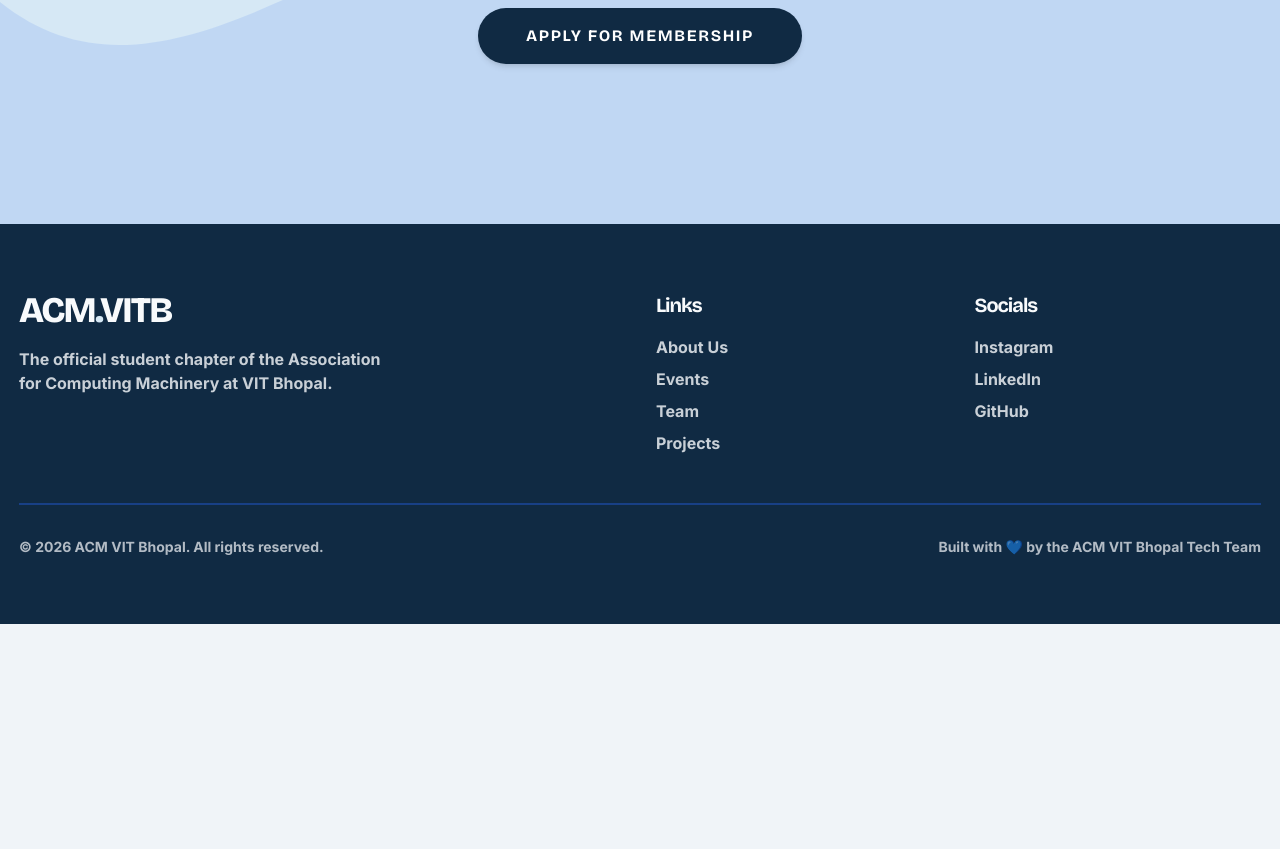
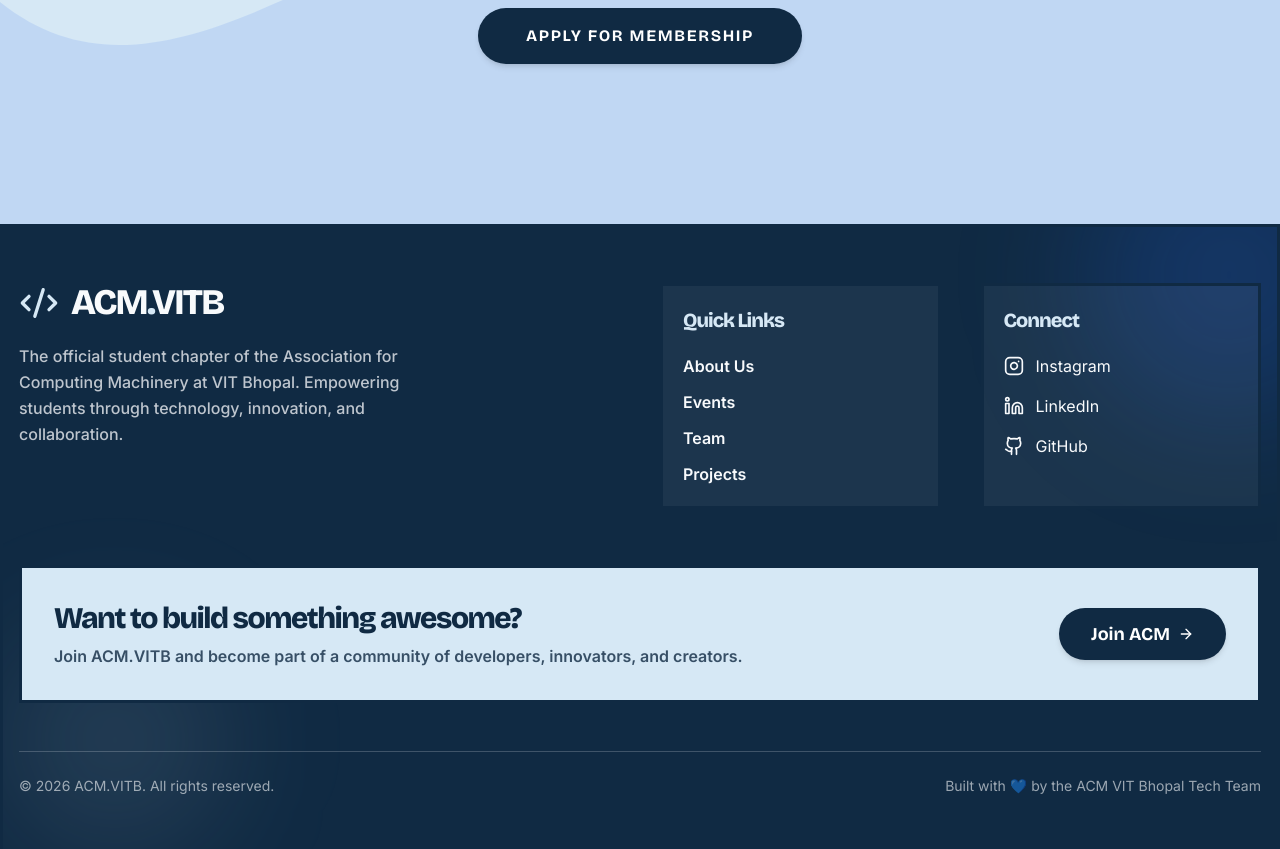
Before and after one commit to acm-vitbhopal/website, a Next.js app: page / in a window 1280 px wide. Shown: the part 5217-6066 px from the top of the page. Before the commit the page ends 5841 px from the top, so only its background shows below. Built offline with nearby package versions, Linux system fonts and the light colour scheme.

Commit message:
feat: Enhance Footer component structure and styling
Refactor Footer component layout and improve accessibility.

```diff
--- a/src/components/layout/Footer.jsx
+++ b/src/components/layout/Footer.jsx
@@ -1,43 +1,154 @@
 import Link from "next/link";
+import { Button } from "../ui/Button";
+import {
+  Instagram,
+  Linkedin,
+  Github,
+  Code2,
+  ArrowRight,
+} from "lucide-react";
 
 export function Footer() {
   const year = new Date().getFullYear();
 
   return (
-    <footer className="mt-auto brutal-border border-x-0 border-b-0 bg-brand-navy text-brand-off-white">
-      <div className="container mx-auto px-4 py-12 md:py-16">
-        <div className="grid grid-cols-1 md:grid-cols-4 gap-8">
+    <footer className="relative overflow-hidden mt-auto brutal-border border-x-0 border-b-0 bg-brand-navy text-brand-off-white">
+      <div className="absolute -top-24 -right-24 h-72 w-72 rounded-full bg-brand-blue/20 blur-3xl" />
+      <div className="absolute bottom-0 left-0 h-56 w-56 rounded-full bg-brand-light-blue/10 blur-3xl" />
+
+      <div className="relative container mx-auto px-4 py-14">
+
+        <div className="grid grid-cols-1 md:grid-cols-4 gap-10">
+
           <div className="md:col-span-2">
-            <Link href="/" className="font-space-grotesk text-4xl font-black tracking-tighter block mb-4">
-              ACM<span className="text-brand-light-blue">.</span>VITB
+            <Link
+              href="/"
+              className="flex items-center gap-3 font-space-grotesk text-4xl font-black tracking-tighter hover:text-brand-light-blue transition-colors"
+            >
+              <Code2 className="w-10 h-10 text-brand-light-blue" />
+              <span>
+                ACM<span className="text-brand-light-blue">.</span>VITB
+              </span>
             </Link>
-            <p className="font-bold max-w-sm text-brand-off-white/80">
-              The official student chapter of the Association for Computing Machinery at VIT Bhopal.
+
+            <p className="mt-5 max-w-md text-brand-off-white/75 leading-relaxed font-medium">
+              The official student chapter of the Association for Computing
+              Machinery at VIT Bhopal. Empowering students through technology,
+              innovation, and collaboration.
             </p>
           </div>
 
-          <div>
-            <h3 className="font-space-grotesk font-bold text-xl mb-4">Links</h3>
-            <ul className="space-y-2 font-bold">
-              <li><Link href="/about" className="hover:underline underline-offset-4 text-brand-off-white/80 hover:text-brand-light-blue">About Us</Link></li>
-              <li><Link href="/events" className="hover:underline underline-offset-4 text-brand-off-white/80 hover:text-brand-light-blue">Events</Link></li>
-              <li><Link href="/team" className="hover:underline underline-offset-4 text-brand-off-white/80 hover:text-brand-light-blue">Team</Link></li>
-              <li><Link href="/projects" className="hover:underline underline-offset-4 text-brand-off-white/80 hover:text-brand-light-blue">Projects</Link></li>
+
+          <div className="brutal-border bg-brand-off-white/5 p-5">
+            <h3 className="font-space-grotesk text-xl font-black mb-5 text-brand-light-blue">
+              Quick Links
+            </h3>
+
+            <ul className="space-y-3 font-semibold">
+              <li>
+                <Link
+                  href="/about"
+                  className="hover:text-brand-light-blue transition-colors"
+                >
+                  About Us
+                </Link>
+              </li>
+
+              <li>
+                <Link
+                  href="/events"
+                  className="hover:text-brand-light-blue transition-colors"
+                >
+                  Events
+                </Link>
+              </li>
+
+              <li>
+                <Link
+                  href="/team"
+                  className="hover:text-brand-light-blue transition-colors"
+                >
+                  Team
+                </Link>
+              </li>
+
+              <li>
+                <Link
+                  href="/projects"
+                  className="hover:text-brand-light-blue transition-colors"
+                >
+                  Projects
+                </Link>
+              </li>
             </ul>
           </div>
 
-          <div>
-            <h3 className="font-space-grotesk font-bold text-xl mb-4">Socials</h3>
-            <ul className="space-y-2 font-bold">
-              <li><a href="https://instagram.com/acmvitbhopal" target="_blank" rel="noopener noreferrer" className="hover:underline underline-offset-4 text-brand-off-white/80 hover:text-brand-light-blue">Instagram</a></li>
-              <li><a href="https://linkedin.com/company/acmvitbhopal" target="_blank" rel="noopener noreferrer" className="hover:underline underline-offset-4 text-brand-off-white/80 hover:text-brand-light-blue">LinkedIn</a></li>
-              <li><a href="https://github.com/acm-vitbhopal" target="_blank" rel="noopener noreferrer" className="hover:underline underline-offset-4 text-brand-off-white/80 hover:text-brand-light-blue">GitHub</a></li>
-            </ul>
+
+          <div className="brutal-border bg-brand-off-white/5 p-5">
+            <h3 className="font-space-grotesk text-xl font-black mb-5 text-brand-light-blue">
+              Connect
+            </h3>
+
+            <div className="flex flex-col gap-4">
+              <a
+                href="https://www.instagram.com/acm_vitb_official"
+                target="_blank"
+                rel="noopener noreferrer"
+                className="flex items-center gap-3 hover:text-brand-light-blue transition-colors"
+              >
+                <Instagram className="w-5 h-5" />
+                Instagram
+              </a>
+
+              <a
+                href="https://www.linkedin.com/company/acm-student-chapter-vitbhopal"
+                target="_blank"
+                rel="noopener noreferrer"
+                className="flex items-center gap-3 hover:text-brand-light-blue transition-colors"
+              >
+                <Linkedin className="w-5 h-5" />
+                LinkedIn
+              </a>
+
+              <a
+                href="https://github.com/acm-vitbhopal"
+                target="_blank"
+                rel="noopener noreferrer"
+                className="flex items-center gap-3 hover:text-brand-light-blue transition-colors"
+              >
+                <Github className="w-5 h-5" />
+                GitHub
+              </a>
+            </div>
           </div>
         </div>
 
-        <div className="mt-12 pt-8 border-t-2 border-brand-blue/40 flex flex-col md:flex-row justify-between items-center gap-4 font-bold text-sm text-brand-off-white/70">
-          <p>© {year} ACM VIT Bhopal. All rights reserved.</p>
+
+        <div className="mt-14 brutal-border bg-brand-light-blue text-brand-navy p-8 flex flex-col md:flex-row items-center justify-between gap-6">
+          <div>
+            <h2 className="font-space-grotesk text-3xl font-black">
+              Want to build something awesome?
+            </h2>
+
+            <p className="mt-2 font-semibold opacity-80">
+              Join ACM.VITB and become part of a community of developers,
+              innovators, and creators.
+            </p>
+          </div>
+
+          <Button
+            variant="primary"
+            className="flex items-center gap-2 whitespace-nowrap"
+          >
+            Join ACM
+            <ArrowRight className="w-4 h-4" />
+          </Button>
+        </div>
+
+        {/* Bottom */}
+        <div className="mt-12 pt-6 border-t border-brand-off-white/20 flex flex-col md:flex-row justify-between items-center gap-4 text-sm text-brand-off-white/60">
+          <p>© {year} ACM.VITB. All rights reserved.</p>
+
           <p>Built with 💙 by the ACM VIT Bhopal Tech Team</p>
         </div>
       </div>
```
